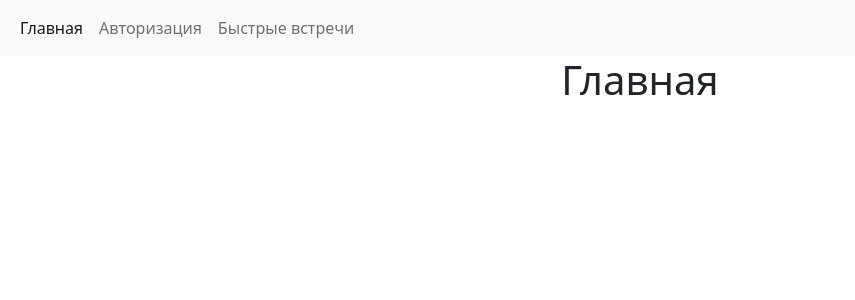
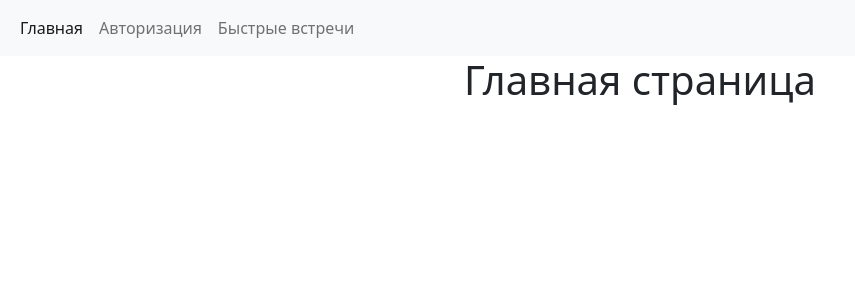
Before and after one commit to dimonabinsk/fast-company-app, a React (Create React App) app: page / in a window 1280 px wide. Shown: the top 300 px of the page, without its empty margins (0-855 px from the left). Built offline with nearby package versions, Linux system fonts and the light colour scheme.

Commit message:
поменял заголовок

```diff
--- a/src/app/pages/main.jsx
+++ b/src/app/pages/main.jsx
@@ -4,7 +4,7 @@ import React from "react";
 const Main = () => {
     return (
         <>
-            <h1 className="text-center">Главная</h1>
+            <h1 className="text-center">Главная страница</h1>
         </>
     );
 };
```
